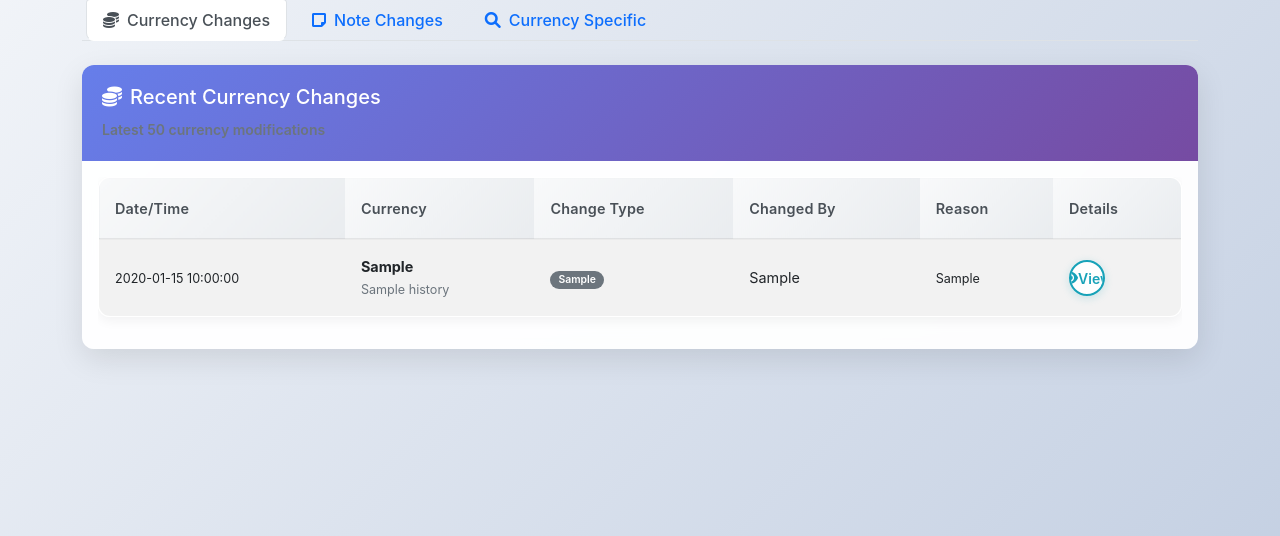
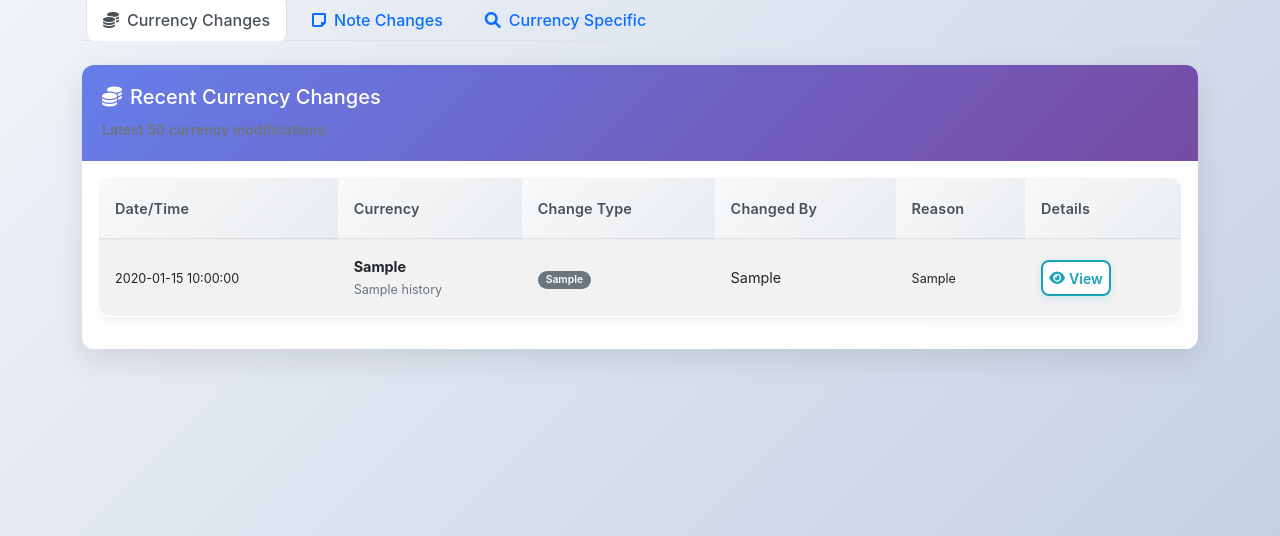
Before and after one commit to ambareeshb/currency-exchange, a Flask app: page /history in a window 1280 px wide. Shown: the part 173-709 px from the top of the page. Run offline with Flask 3, Linux system fonts and the light colour scheme; the visitor is signed in with stand-in values (Sample User, id 1); tables that the repository leaves empty hold one stand-in row (values such as "Sample post"); parts of the project's set-up code (start-up, migrations or seed data) failed here and were passed over; some libraries are stand-ins or nearby versions.

Commit message:
fix currency history

```diff
--- a/templates/history_dashboard.html
+++ b/templates/history_dashboard.html
@@ -77,8 +77,8 @@
                                     <small>{{ record.change_reason or 'No reason provided' }}</small>
                                 </td>
                                 <td>
-                                    <button class="btn btn-sm btn-outline-info" type="button" data-bs-toggle="collapse" data-bs-target="#details-{{ record.id }}">
-                                        <i class="fas fa-eye"></i> View
+                                    <button class="btn btn-sm btn-outline-info d-flex align-items-center justify-content-center" type="button" data-bs-toggle="collapse" data-bs-target="#details-{{ record.id }}" style="min-width: 70px; border-radius: 8px;">
+                                        <i class="fas fa-eye me-1"></i> View
                                     </button>
                                     <div class="collapse mt-2" id="details-{{ record.id }}">
                                         <div class="card card-body">
```
